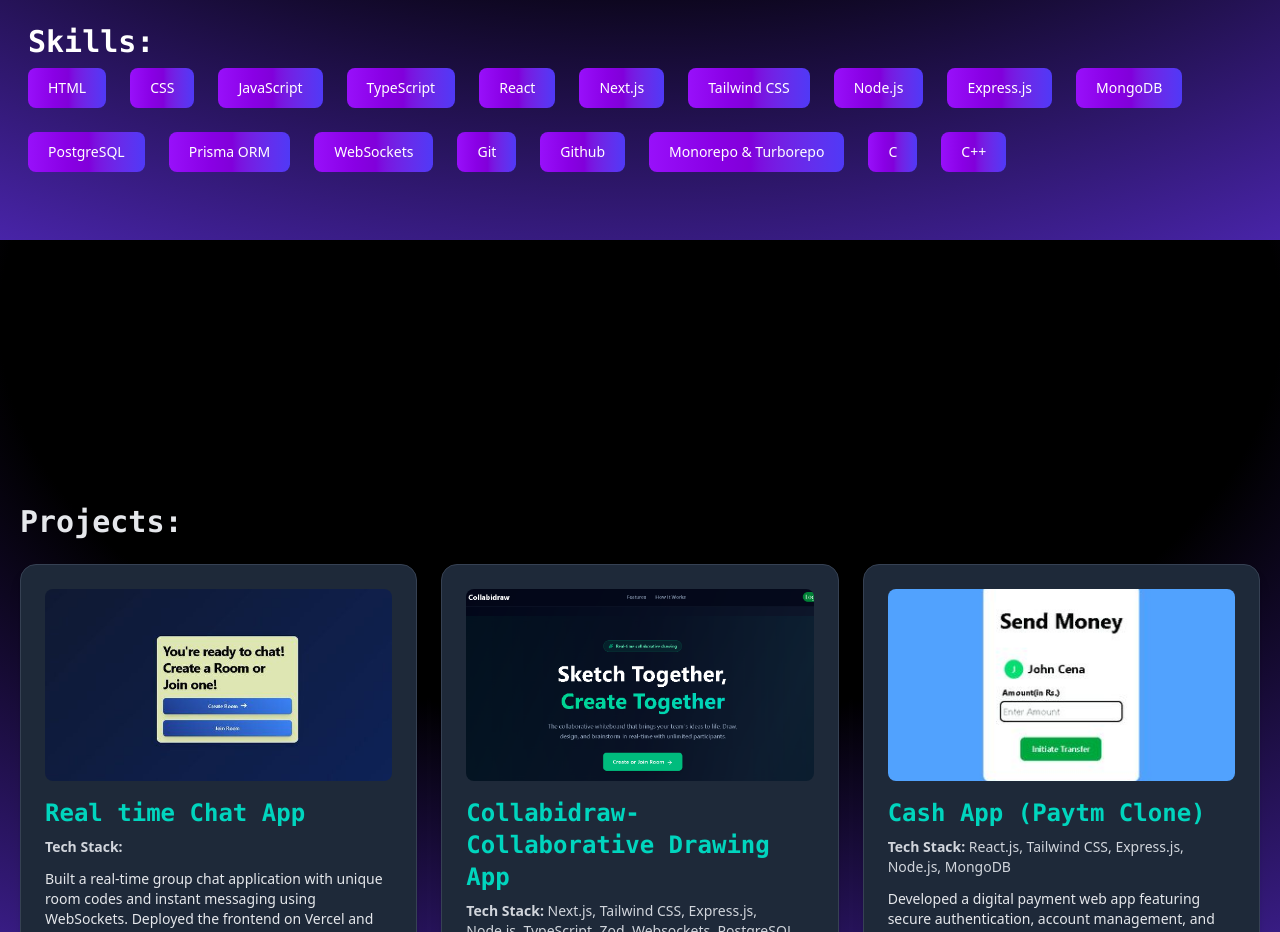
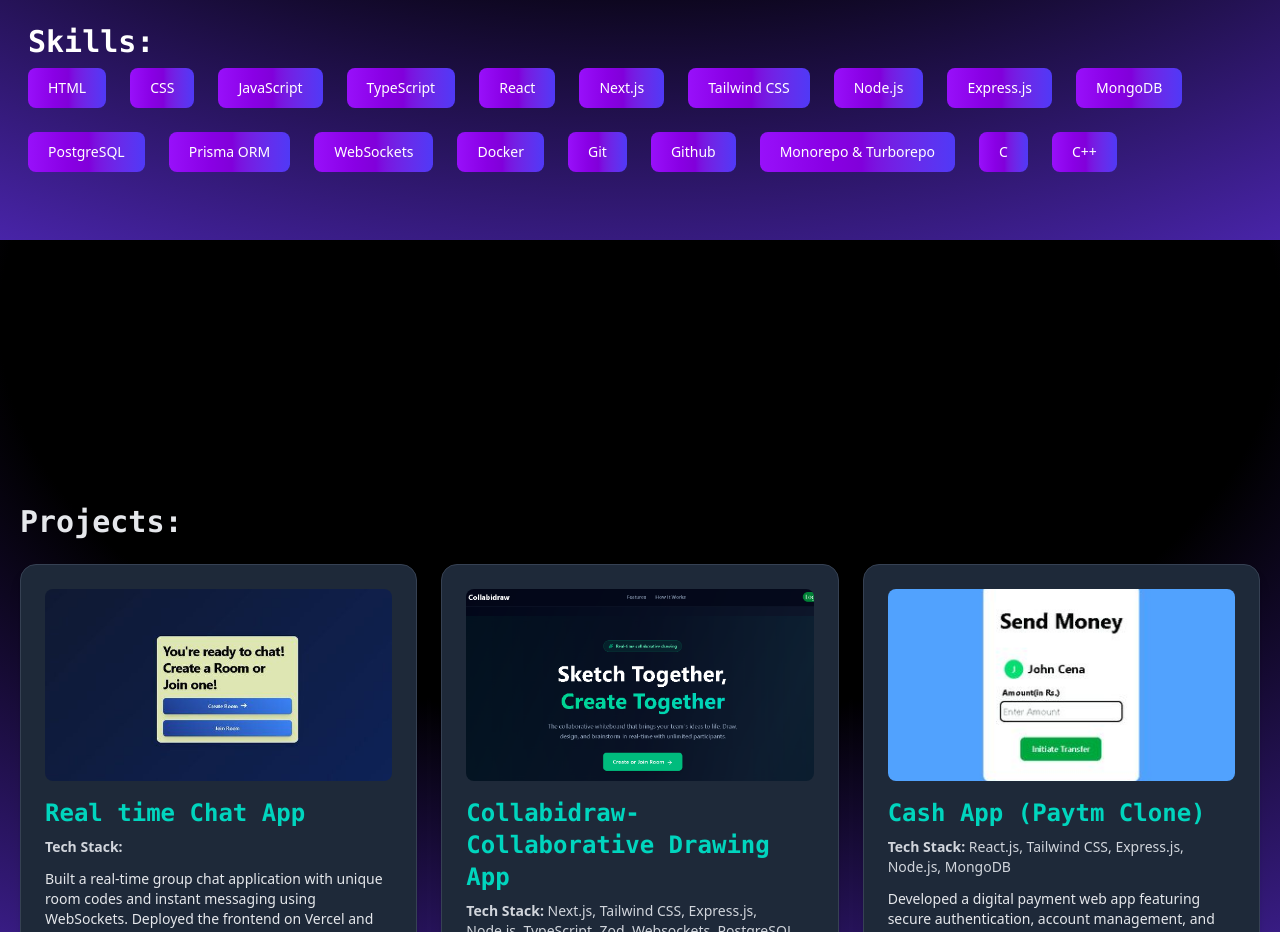
Before and after one commit to Adarsh-ops/Personal-Portfolio-Website, a Next.js app: page / in a window 1280 px wide. Shown: the part 1360-2292 px from the top of the page. Built offline with nearby package versions, Linux system fonts and the light colour scheme.

Commit message:
Added Skill: Docker

```diff
--- a/components/Skills.tsx
+++ b/components/Skills.tsx
@@ -3,7 +3,7 @@ import Skill from "./Skill";
 
 export default function Skills() {
   const skills = [
-    "HTML","CSS","JavaScript","TypeScript","React","Next.js","Tailwind CSS","Node.js","Express.js","MongoDB","PostgreSQL","Prisma ORM","WebSockets",'Git','Github','Monorepo & Turborepo',"C","C++"
+    "HTML","CSS","JavaScript","TypeScript","React","Next.js","Tailwind CSS","Node.js","Express.js","MongoDB","PostgreSQL","Prisma ORM","WebSockets",'Docker','Git','Github','Monorepo & Turborepo',"C","C++"
   ];
 
   // Define variants for the container and individual skills
```
